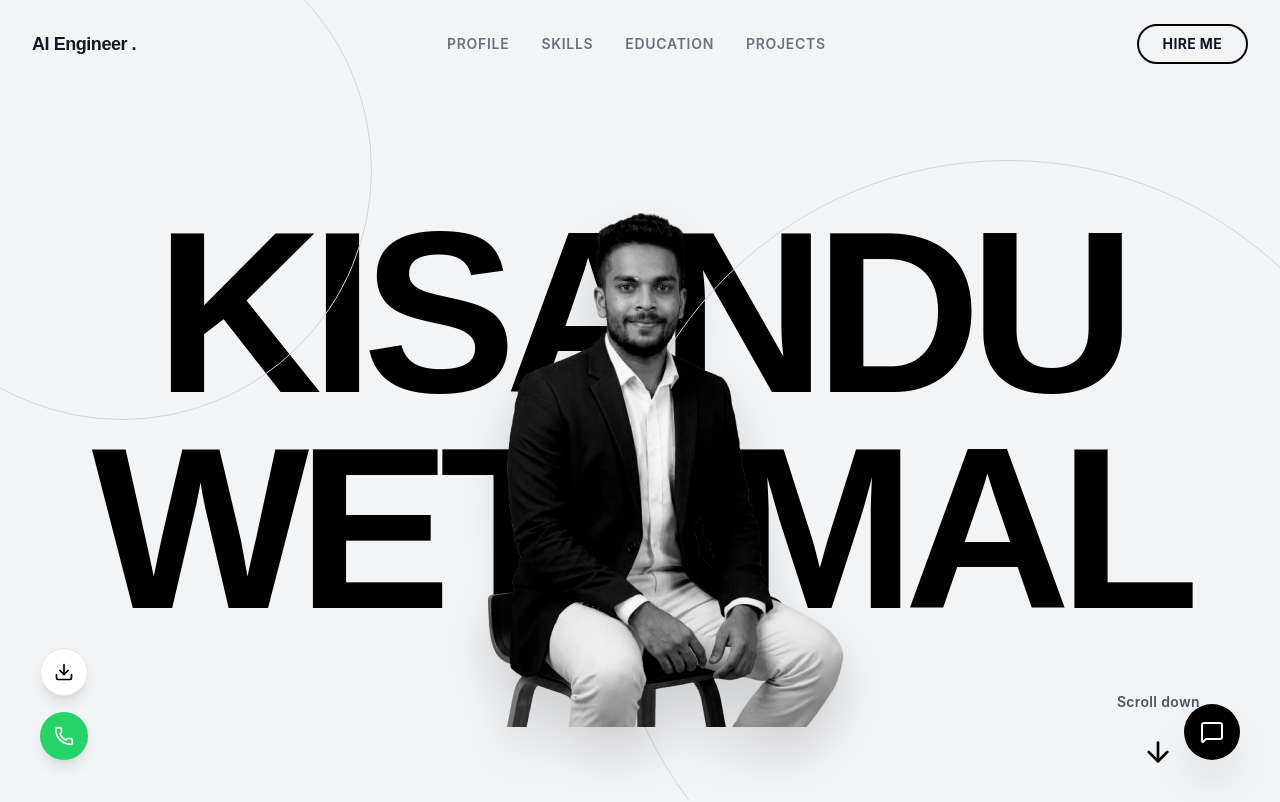
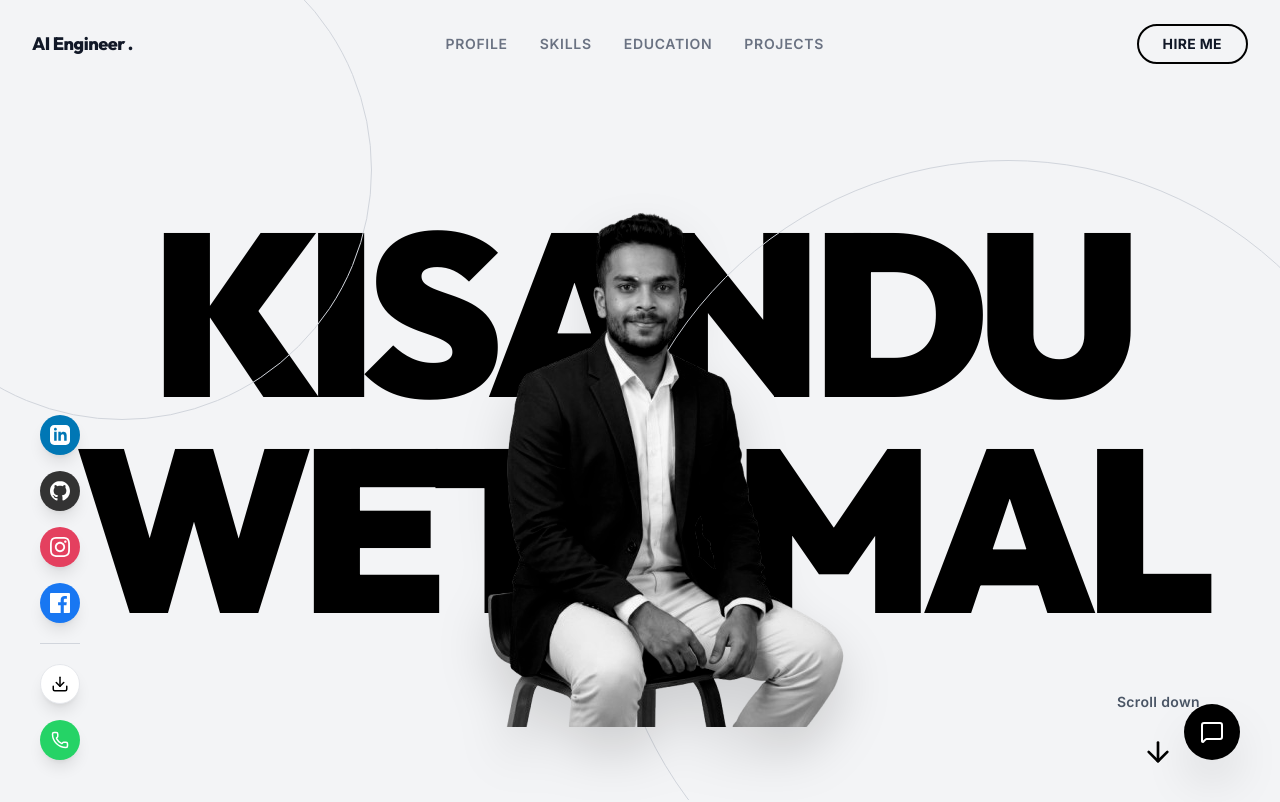
Before and after one commit to Wethmal/kisandu_wethmal, a React (Vite) app: page / in a window 1280 px wide. Shown: the top 802 px of the page. Built offline with nearby package versions, Linux system fonts and the light colour scheme.

Commit message:
feat: initialize portfolio structure with Hero, FloatingActions, and social components

```diff
--- a/src/App.jsx
+++ b/src/App.jsx
@@ -9,6 +9,7 @@
 import FloatingActions from './components/FloatingActions';
 import Chatbot from './components/Chatbot';
 import CharacterCursor from './components/CharacterCursor';
+import { GithubIcon, LinkedInIcon, InstagramIcon, FacebookIcon } from './components/SocialIcons';
 
 function App() {
   return (
@@ -32,8 +33,11 @@
       <FloatingActions />
       <Chatbot />
 
-      <footer className="py-8 bg-black text-white text-center text-sm tracking-widest font-bold">
-        © {new Date().getFullYear()} KISANDU WETHMAL. ALL RIGHTS RESERVED.
+      <footer className="py-12 bg-black text-white flex flex-col items-center gap-8 border-t border-gray-800">
+
+        <p className="text-xs tracking-widest font-bold opacity-50 uppercase">
+          © {new Date().getFullYear()} KISANDU WETHMAL. ALL RIGHTS RESERVED.
+        </p>
       </footer>
     </div>
   );
--- a/src/components/FloatingActions.jsx
+++ b/src/components/FloatingActions.jsx
@@ -1,8 +1,15 @@
-import React from 'react';
 import { Download, Phone } from 'lucide-react';
 import { motion } from 'framer-motion';
+import { LinkedInIcon, GithubIcon, InstagramIcon, FacebookIcon } from './SocialIcons';
 
 const FloatingActions = () => {
+  const socials = [
+    { icon: <LinkedInIcon size={20} />, href: "https://www.linkedin.com/in/kisandu-wethmal-9ba67633b/", label: "LinkedIn", color: "bg-[#0077B5]" },
+    { icon: <GithubIcon size={20} />, href: "https://github.com/Wethmal", label: "GitHub", color: "bg-[#333]" },
+    { icon: <InstagramIcon size={20} />, href: "https://www.instagram.com/_kishu_x_?igsh=eWV4cWE2eTdqNWFr&utm_source=qr", label: "Instagram", color: "bg-[#E4405F]" },
+    { icon: <FacebookIcon size={20} />, href: "https://www.facebook.com/share/1DzbCzXVqy/?mibextid=wwXIfr", label: "Facebook", color: "bg-[#1877F2]" },
+  ];
+
   return (
     <motion.div
       initial={{ opacity: 0, x: -50 }}
@@ -10,13 +17,30 @@
       transition={{ delay: 1, duration: 0.8 }}
       className="fixed bottom-6 left-6 lg:bottom-10 lg:left-10 z-50 flex flex-col gap-4"
     >
+      {socials.map((social, index) => (
+        <a
+          key={index}
+          href={social.href}
+          target="_blank"
+          rel="noreferrer"
+          className={`w-10 h-10 ${social.color} text-white shadow-lg flex items-center justify-center rounded-full hover:scale-110 transition-all group relative`}
+        >
+          {social.icon}
+          <span className="absolute left-12 bg-black text-white px-2 py-1 text-xs rounded opacity-0 group-hover:opacity-100 transition-opacity whitespace-nowrap pointer-events-none">
+            {social.label}
+          </span>
+        </a>
+      ))}
+
+      <div className="w-10 h-[1px] bg-gray-300 my-1" />
+
       <a
         href="/kisandu-wethmal.pdf"
         download
-        className="w-12 h-12 bg-white text-black border border-gray-200 shadow-lg flex items-center justify-center rounded-full hover:bg-black hover:text-white transition-all transform hover:scale-110 group relative"
+        className="w-10 h-10 bg-white text-black border border-gray-200 shadow-lg flex items-center justify-center rounded-full hover:bg-black hover:text-white transition-all transform hover:scale-110 group relative"
       >
-        <Download size={20} />
-        <span className="absolute left-14 bg-black text-white px-2 py-1 text-xs rounded opacity-0 group-hover:opacity-100 transition-opacity whitespace-nowrap pointer-events-none">
+        <Download size={18} />
+        <span className="absolute left-12 bg-black text-white px-2 py-1 text-xs rounded opacity-0 group-hover:opacity-100 transition-opacity whitespace-nowrap pointer-events-none">
           Download CV
         </span>
       </a>
@@ -25,10 +49,10 @@
         href="https://api.whatsapp.com/send?phone=94769930678"
         target="_blank"
         rel="noreferrer"
-        className="w-12 h-12 bg-[#25D366] text-white shadow-lg flex items-center justify-center rounded-full hover:bg-[#128C7E] transition-all transform hover:scale-110 group relative"
+        className="w-10 h-10 bg-[#25D366] text-white shadow-lg flex items-center justify-center rounded-full hover:bg-[#128C7E] transition-all transform hover:scale-110 group relative"
       >
-        <Phone size={20} />
-        <span className="absolute left-14 bg-black text-white px-2 py-1 text-xs rounded opacity-0 group-hover:opacity-100 transition-opacity whitespace-nowrap pointer-events-none">
+        <Phone size={18} />
+        <span className="absolute left-12 bg-black text-white px-2 py-1 text-xs rounded opacity-0 group-hover:opacity-100 transition-opacity whitespace-nowrap pointer-events-none">
           WhatsApp Me
         </span>
       </a>
--- a/src/components/Hero.jsx
+++ b/src/components/Hero.jsx
@@ -1,8 +1,16 @@
 import React from 'react';
 import { motion } from 'framer-motion';
 import { ArrowDown } from 'lucide-react';
+import { LinkedInIcon, GithubIcon, InstagramIcon, FacebookIcon } from './SocialIcons';
 
 const Hero = () => {
+  const socials = [
+    { icon: <LinkedInIcon size={24} />, href: "https://www.linkedin.com/in/kisandu-wethmal-9ba67633b/", label: "LinkedIn" },
+    { icon: <GithubIcon size={24} />, href: "https://github.com/Wethmal", label: "GitHub" },
+    { icon: <InstagramIcon size={24} />, href: "https://www.instagram.com/_kishu_x_?igsh=eWV4cWE2eTdqNWFr&utm_source=qr", label: "Instagram" },
+    { icon: <FacebookIcon size={24} />, href: "https://www.facebook.com/share/1DzbCzXVqy/?mibextid=wwXIfr", label: "Facebook" },
+  ];
+
   return (
     <section className="relative min-h-screen flex flex-col justify-center items-center overflow-hidden pt-10" id="hero">
       {/* Background Decorative Lines */}
@@ -28,15 +36,7 @@
           WETHMAL
         </motion.h2>
       </div>
-      {/* Side Content */}
-      <motion.div
-        initial={{ opacity: 0, x: -50 }}
-        animate={{ opacity: 1, x: 0 }}
-        transition={{ delay: 0.5, duration: 0.8 }}
-        className="absolute left-[5%] xl:left-[10%] top-1/3 flex flex-col gap-2 z-10 hidden lg:block"
-      >
 
-      </motion.div>
 
       {/* Center Image */}
       <motion.div
--- /dev/null
+++ b/src/components/SocialIcons.jsx
@@ -0,0 +1,17 @@
+import React from 'react';
+
+export const LinkedInIcon = ({ size = 20 }) => (
+  <svg width={size} height={size} viewBox="0 0 24 24" fill="currentColor"><path d="M19 0h-14c-2.761 0-5 2.239-5 5v14c0 2.761 2.239 5 5 5h14c2.762 0 5-2.239 5-5v-14c0-2.761-2.238-5-5-5zm-11 19h-3v-11h3v11zm-1.5-12.268c-.966 0-1.75-.79-1.75-1.764s.784-1.764 1.75-1.764 1.75.79 1.75 1.764-.783 1.764-1.75 1.764zm13.5 12.268h-3v-5.604c0-3.368-4-3.113-4 0v5.604h-3v-11h3v1.765c1.396-2.586 7-2.777 7 2.476v6.759z"/></svg>
+);
+
+export const GithubIcon = ({ size = 20 }) => (
+  <svg width={size} height={size} viewBox="0 0 24 24" fill="currentColor"><path d="M12 0c-6.626 0-12 5.373-12 12 0 5.302 3.438 9.8 8.207 11.387.599.111.793-.261.793-.577v-2.234c-3.338.726-4.041-1.416-4.041-1.416-.546-1.387-1.333-1.756-1.333-1.756-1.089-.745.083-.729.083-.729 1.205.084 1.839 1.237 1.839 1.237 1.07 1.834 2.807 1.304 3.492.997.107-.775.418-1.305.762-1.604-2.665-.305-5.467-1.334-5.467-5.931 0-1.311.469-2.381 1.236-3.221-.124-.303-.535-1.524.117-3.176 0 0 1.008-.322 3.301 1.23.957-.266 1.983-.399 3.003-.404 1.02.005 2.047.138 3.006.404 2.291-1.552 3.297-1.23 3.297-1.23.653 1.653.242 2.874.118 3.176.77.839 1.235 1.911 1.235 3.221 0 4.609-2.807 5.624-5.479 5.921.43.372.823 1.102.823 2.222v3.293c0 .319.192.694.801.576 4.765-1.589 8.199-6.086 8.199-11.386 0-6.627-5.373-12-12-12z"/></svg>
+);
+
+export const InstagramIcon = ({ size = 20 }) => (
+  <svg width={size} height={size} viewBox="0 0 24 24" fill="currentColor"><path d="M12 2.163c3.204 0 3.584.012 4.85.07 3.252.148 4.771 1.691 4.919 4.919.058 1.265.069 1.645.069 4.849 0 3.205-.012 3.584-.069 4.849-.149 3.225-1.664 4.771-4.919 4.919-1.266.058-1.644.07-4.85.07-3.204 0-3.584-.012-4.849-.07-3.26-.149-4.771-1.699-4.919-4.92-.058-1.265-.07-1.644-.07-4.849 0-3.204.013-3.583.07-4.849.149-3.227 1.664-4.771 4.919-4.919 1.266-.057 1.645-.069 4.849-.069zm0-2.163c-3.259 0-3.667.014-4.947.072-4.358.2-6.78 2.618-6.98 6.98-.059 1.281-.073 1.689-.073 4.948 0 3.259.014 3.668.072 4.948.2 4.358 2.618 6.78 6.98 6.98 1.281.058 1.689.072 4.948.072 3.259 0 3.668-.014 4.948-.072 4.354-.2 6.782-2.618 6.979-6.98.059-1.28.073-1.689.073-4.948 0-3.259-.014-3.667-.072-4.947-.196-4.354-2.617-6.78-6.979-6.98-1.281-.059-1.69-.073-4.949-.073zm0 5.838c-3.403 0-6.162 2.759-6.162 6.162s2.759 6.163 6.162 6.163 6.162-2.759 6.162-6.163c0-3.403-2.759-6.162-6.162-6.162zm0 10.162c-2.209 0-4-1.79-4-4 0-2.209 1.791-4 4-4s4 1.791 4 4c0 2.21-1.791 4-4 4zm6.406-11.845c-.796 0-1.441.645-1.441 1.44s.645 1.44 1.441 1.44c.795 0 1.439-.645 1.439-1.44s-.644-1.44-1.439-1.44z"/></svg>
+);
+
+export const FacebookIcon = ({ size = 20 }) => (
+  <svg width={size} height={size} viewBox="0 0 24 24" fill="currentColor"><path d="M22.675 0h-21.35c-.732 0-1.325.593-1.325 1.325v21.351c0 .731.593 1.324 1.325 1.324h11.495v-9.294h-3.128v-3.622h3.128v-2.671c0-3.1 1.893-4.788 4.659-4.788 1.325 0 2.463.099 2.795.143v3.24l-1.918.001c-1.504 0-1.795.715-1.795 1.763v2.313h3.587l-.467 3.622h-3.12v9.293h6.116c.73 0 1.323-.593 1.323-1.324v-21.35c0-.732-.593-1.325-1.325-1.325z"/></svg>
+);
--- a/src/index.css
+++ b/src/index.css
@@ -1,5 +1,5 @@
+@import url('https://fonts.googleapis.com/css2?family=Inter:wght@300;400;500;600;700&family=Outfit:wght@300;400;600;800;900&display=swap');
 @import "tailwindcss";
-@import url('https://fonts.googleapis.com/css2?family=Inter:wght@300;400;500;600;700&family=Outfit:wght@300;400;600;800;900&display=swap');
 
 @theme {
   --font-outfit: "Outfit", sans-serif;
```
